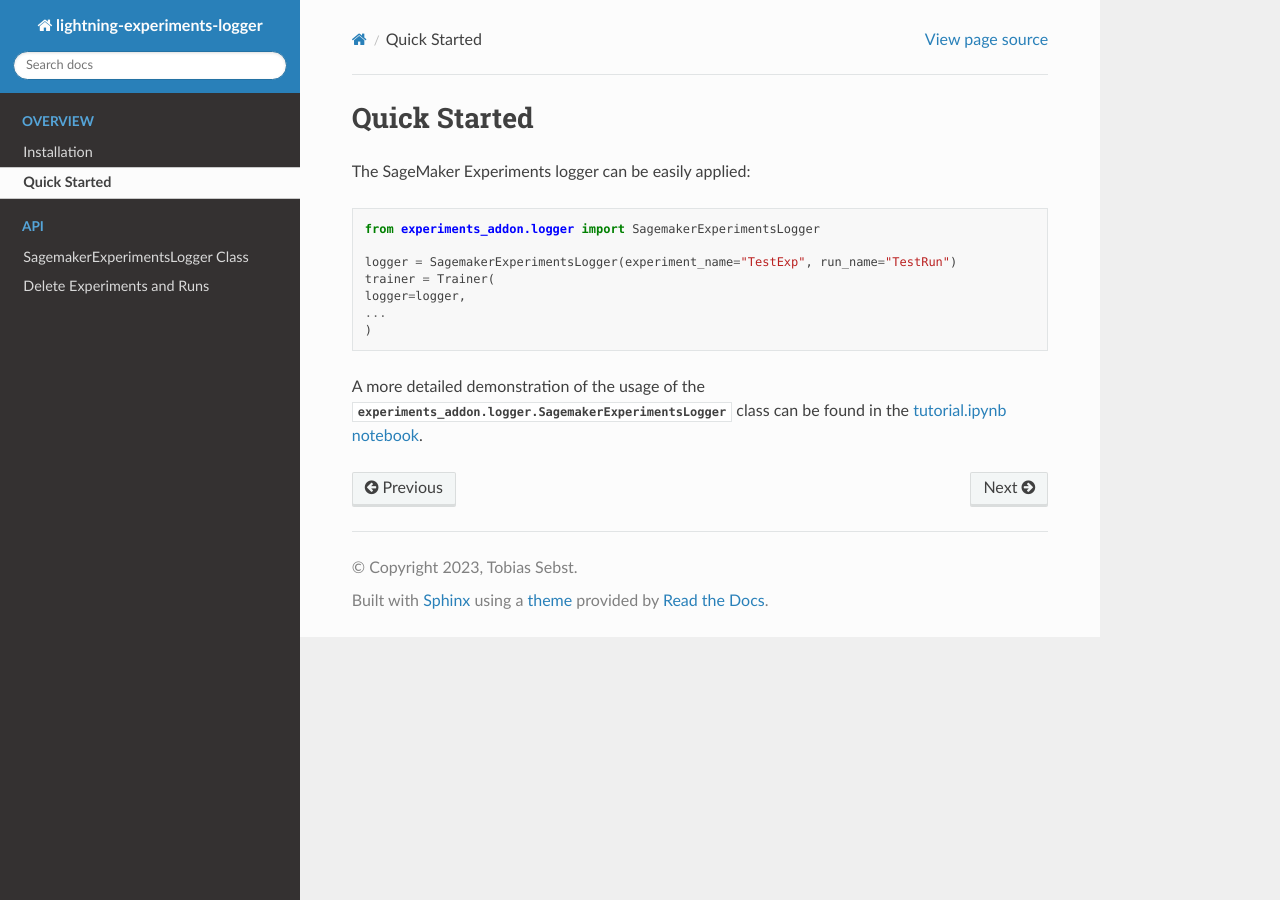
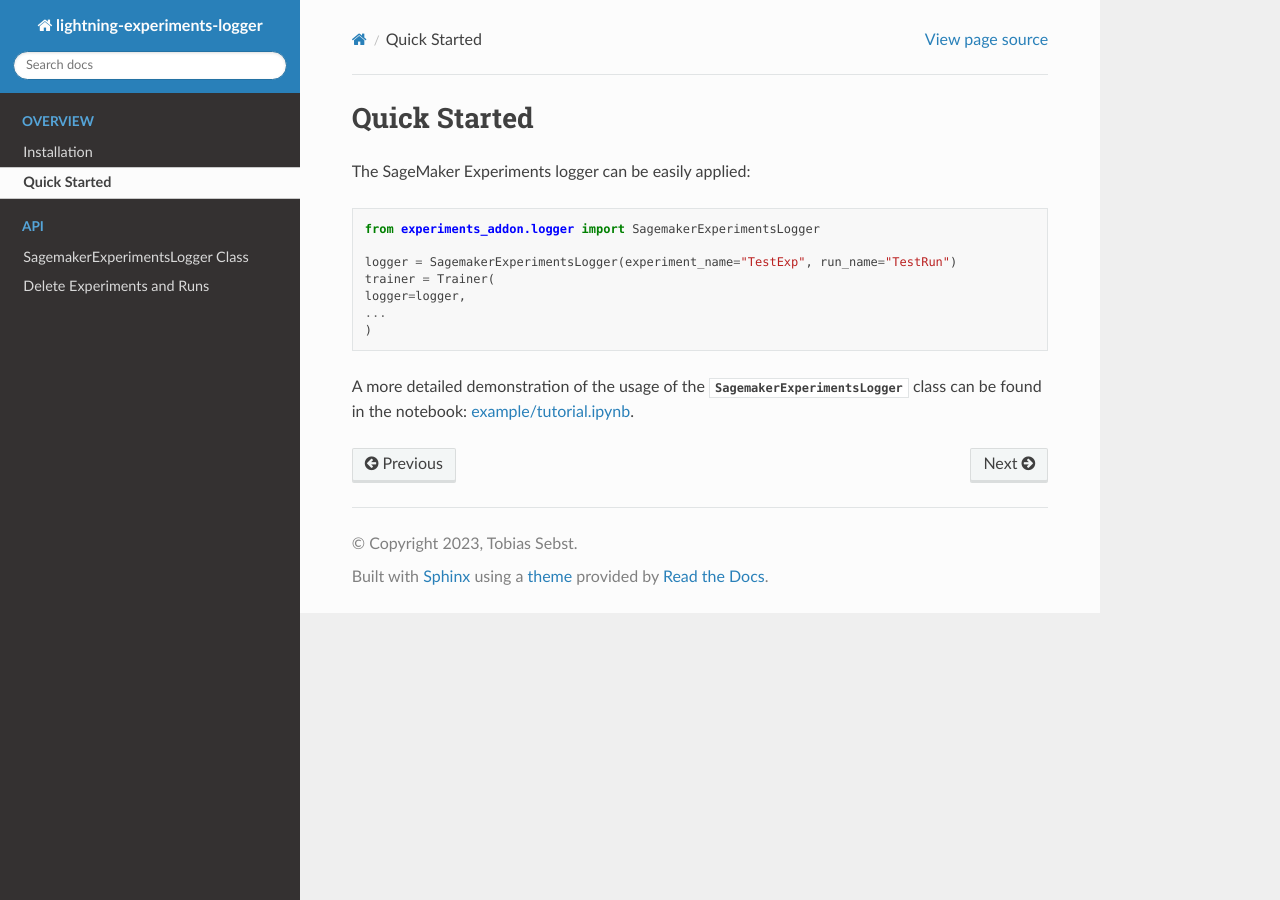
Before and after one commit to tsenst/lightning-experiments-logger, a Sphinx documentation site: the page built from docs/getting_started.rst, in a window 1280 px wide. Built offline with Sphinx 7.4.7 and the Read the Docs theme 2.0.0, drawn with Linux system fonts in a browser that asks for light colours.

Commit message:
Update documentation.yaml

```diff
--- a/docs/getting_started.rst
+++ b/docs/getting_started.rst
@@ -12,6 +12,6 @@ The SageMaker Experiments logger can be easily applied:
     ...
     )
 
-A more detailed demonstration of the usage of the :class:`experiments_addon.logger.SagemakerExperimentsLogger` class can be found in the `tutorial.ipynb notebook`_.
+A more detailed demonstration of the usage of the :class:`~experiments_addon.logger.SagemakerExperimentsLogger` class can be found in the notebook: `example/tutorial.ipynb`_.
 
-.. _tutorial.ipynb notebook: https://github.com/tsenst/lightning-experiments-logger/blob/main/example/tutorial.ipynb
+.. _example/tutorial.ipynb : https://github.com/tsenst/lightning-experiments-logger/blob/main/example/tutorial.ipynb
```
